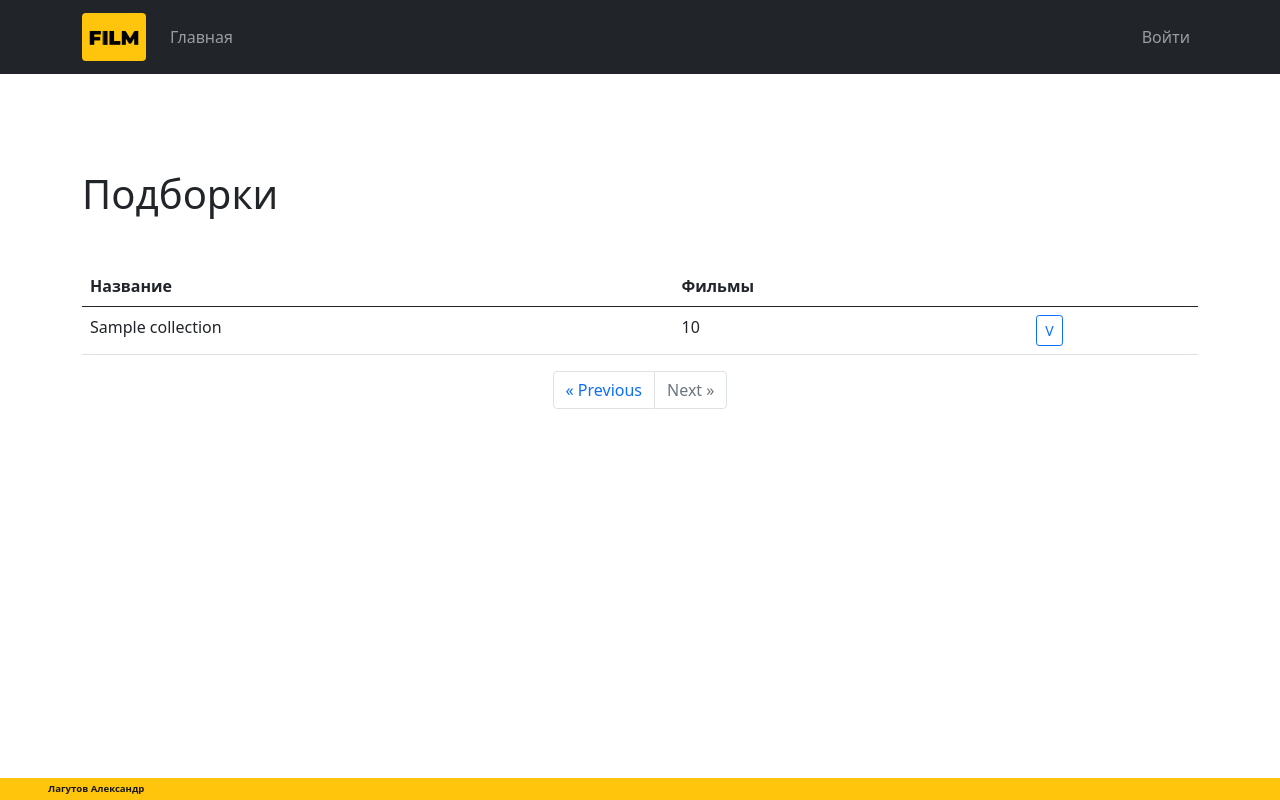
After one commit to RustyR1ng/web-py-exam, a Flask app: template app/templates/users/collections.html in a window 1280 px wide. The commit adds this page. Run offline with Flask 2, Linux system fonts and the light colour scheme; the template is opened without the code that fills it: most values are stand-ins (such as "Sample title", 1, 10 or a date in 2020); some libraries are stand-ins or nearby versions.

Commit message:
collections list, policy for collections, EazyMDE fix, footer

```diff
--- a/app/app.py
+++ b/app/app.py
@@ -31,7 +31,7 @@ def query_ex(query, args, cursor, amount=None):
     return record
 
 
-from auth import bp as auth_bp, init_login_manager, check_rights
+from auth import bp as auth_bp, init_login_manager, check_rights, load_record
 
 init_login_manager(app)
 app.register_blueprint(auth_bp)
@@ -85,8 +85,7 @@ def index():
 @login_required
 def show_user(user_id):
     with mysql.connection.cursor(named_tuple=True) as cursor:
-        search_user = "SELECT * FROM users WHERE id = %s;"
-        user = query_ex(search_user, [user_id], cursor, 'one')
+        user = load_record(user_id)
         search_user_role = "SELECT * FROM roles WHERE id = %s;"
         role = query_ex(search_user_role, [user.role], cursor, 'one')
         search_user_reviews = '''SELECT films.film_name AS film, review, mark
@@ -186,7 +185,7 @@ def create():
     form_data = {}
     for key, val in request.form.lists():
         if len(val) > 1:
-            form_data[key] = [int(item) for item in val] or None
+            form_data[key] = [int(item) for item in val if item]
         else:
             form_data[key] = val[0] or None
     insert_film = '''INSERT INTO films (film_name, descrip, year_of_production, country, director, scenar, actors, duration_min)
@@ -224,11 +223,9 @@ def form_edit(film_id):
         search_film_genres = "SELECT genre FROM film_genre WHERE film=%s;"
         f_genres = query_ex(search_film_genres, [film_id], cursor, 'all')
         film['genres'] = [genre['genre'] for genre in f_genres]
-        return render_template(
-            'films/edit.html',
-            genres=load_genres(),
-            film=film,
-        )
+        return render_template('films/edit.html',
+                               genres=load_genres(),
+                               film=film)
 
 
 @app.route('/films/edit/<int:film_id>', methods=['POST'])
@@ -238,13 +235,14 @@ def edit(film_id):
     form_data = {}
     for key, val in request.form.lists():
         if len(val) > 1:
-            form_data[key] = [int(item) for item in val] or None
+            form_data[key] = [int(item) for item in val if item]
         else:
             form_data[key] = val[0] or None
     film_update = '''
         UPDATE films SET film_name=%s, descrip=%s, year_of_production=%s, country=%s, director=%s, scenar=%s, actors=%s, duration_min=%s
         WHERE id=%s;
     '''
+
     with mysql.connection.cursor(named_tuple=True) as cursor:
         try:
             query_ex(film_update, [
@@ -253,6 +251,12 @@ def edit(film_id):
                 form_data['director'], form_data['scenar'],
                 form_data['actors'], form_data['duration_min'], film_id
             ], cursor)
+            if form_data['genres']:
+                genres_delete = "DELETE FROM film_genre WHERE film=%s"
+                genres_update = "INSERT INTO film_genre (film, genre) VALUES (%s,%s) "
+                query_ex(genres_delete, [film_id], cursor)
+                for genre in form_data['genres']:
+                    query_ex(genres_update, [film_id, genre], cursor)
             mysql.connection.commit()
         except connector.errors.DatabaseError as err:
             flash('Введены некорректные данные. Ошибка сохранения.', 'danger')
@@ -277,3 +281,37 @@ def delete(film_id):
             return redirect(url_for('index'))
         flash('Запись успешно удалена', 'success')
         return redirect(url_for('index'))
+
+
+@app.route('/users/<int:user_id>/collections')
+@login_required
+def show_collections(user_id):
+    if not current_user.can('collections', record=load_record(user_id)):
+        flash('Вы не можете просмотреть подборки другого пользователя',
+              'warning')
+        return redirect(url_for('index'))
+    with mysql.connection.cursor(dictionary=True) as cursor:
+        page = request.args.get('page', 1, type=int)
+        count = "SELECT count(*) AS count FROM collections"
+        total_pages = math.ceil(
+            query_ex(count, [], cursor, 'one')['count'] / PER_PAGE)
+        pagination_info = {
+            'current_page': page,
+            'total_pages': total_pages,
+            'per_page': PER_PAGE
+        }
+        search_collections = '''SELECT * FROM collections
+        WHERE user=%s
+        LIMIT %s
+        OFFSET %s;'''
+        collections = query_ex(search_collections,
+                               [user_id, PER_PAGE, PER_PAGE * (page - 1)],
+                               cursor, 'all')
+        search_films_amount = "SELECT COUNT(*) AS cnt FROM film_collection WHERE collection=%s"
+        for collection in collections:
+            films_amount = query_ex(search_films_amount, [collection['id']],
+                                    cursor, 'one')
+            collection['films_amount'] = films_amount['cnt']
+        return render_template('users/collections.html',
+                               collections=collections,
+                               pagination_info=pagination_info)
--- a/app/static/css/main.css
+++ b/app/static/css/main.css
@@ -1,3 +1,17 @@
 body {
   min-height: 100vh;
 }
+
+.editor-toolbar button i::before {
+  color: #bebebe !important;
+}
+.editor-toolbar button:hover {
+  background-color: #181818 !important;
+}
+
+footer {
+  background: #ffc50c;
+  color: #181818;
+  font-size: 0.6rem;
+  font-weight: 900;
+}
--- a/app/templates/base.html
+++ b/app/templates/base.html
@@ -6,15 +6,14 @@
     <meta name="viewport" content="width=device-width, initial-scale=1, shrink-to-fit=no">
     <link rel="icon" href="{{ url_for('static', filename='img/logo.jpg') }}" type="image/jpg" />
     <link rel="stylesheet" href="{{ url_for('static', filename='css/bootstrap.min.css') }}">
+    <link rel="stylesheet" href="https://unpkg.com/easymde/dist/easymde.min.css">
+    <link rel="stylesheet" href="{{ url_for('static', filename='css/dark-mode.css') }}">
     <link rel="stylesheet" href="{{ url_for('static', filename='css/main.css') }}">
-    <link rel="stylesheet" href="{{ url_for('static', filename='css/dark-mode.css') }}">
-    <link rel="stylesheet" href="https://unpkg.com/easymde/dist/easymde.min.css">
-    <script defer src="https://code.jquery.com/jquery-3.5.1.slim.min.js"
+    <script src="https://code.jquery.com/jquery-3.5.1.slim.min.js"
         integrity="sha384-DfXdz2htPH0lsSSs5nCTpuj/zy4C+OGpamoFVy38MVBnE+IbbVYUew+OrCXaRkfj" crossorigin="anonymous">
     </script>
-    <script defer src="{{ url_for('static', filename='js/bootstrap.min.js') }}">
-    </script>
-    <script defer src="https://unpkg.com/easymde/dist/easymde.min.js"></script>
+
+    <script src="https://unpkg.com/easymde/dist/easymde.min.js"></script>
 
     <title>
         {% if title %}
@@ -25,7 +24,7 @@
     </title>
 </head>
 
-<body class="dark-mode">
+<body class="dark-mode d-flex flex-column">
     <div class="d-flex flex-column">
         <nav class="navbar navbar-expand-sm navbar-dark bg-dark">
             <div class="container">
@@ -40,6 +39,13 @@
                             <a class="nav-link {% if request.endpoint == 'index' %}active" aria-current="page"
                                 {% endif %}" href="{{ url_for('index') }}">Главная</a>
                         </li>
+                        {% if current_user.is_authenticated and  current_user.can('collections', record=current_user) %}
+                        <li class="nav-item">
+                            <a class="nav-link {% if request.endpoint == 'show_collections' %}active"
+                                aria-current="page" {% endif %}"
+                                href="{{ url_for('show_collections', user_id = current_user.id) }}">Мои подборки</a>
+                        </li>
+                        {% endif %}
                         <li class="nav-item ms-auto">
                             {% if current_user.is_authenticated %}
                             <div class="dropdown ">
@@ -77,6 +83,9 @@
             {% endblock %}
         </div>
     </div>
+    <footer class="mt-auto p-1 ps-5">Лагутов Александр</footer>
+    <script defer src="{{ url_for('static', filename='js/bootstrap.min.js') }}">
+    </script>
     <script defer src="{{ url_for('static', filename='js/main.js') }}"></script>
 </body>
 
--- a/app/templates/pagination.html
+++ b/app/templates/pagination.html
@@ -1,10 +1,12 @@
-{% macro render_pagination(endpoint, pagination_info) %}
+{% macro render_pagination(endpoint, pagination_info, args={}) %}
 {% set page = pagination_info.current_page  %}
 {% set total_pages = pagination_info.total_pages  %}
 <nav aria-label="Page navigation example">
     <ul class="pagination justify-content-center">
         <li class="page-item  {% if page == 1 %}disabled{% endif %}">
-            <a class="page-link" href="{{ url_for(endpoint, page=page -1) }}" aria-label="Previous">
+            <a class="page-link"
+                href="{% if args %} {{ url_for(endpoint, page=page - 1, **args) }} {% else %} {{ url_for(endpoint, page=page - 1, **args) }} {% endif %}"
+                aria-label="Previous">
                 <span aria-hidden="true">&laquo;</span>
                 <span class="sr-only">Previous</span>
             </a>
@@ -13,10 +15,13 @@
         {% set end = page + 3 if page + 3 <= total_pages else total_pages %}
         {% for page_num in range(start, end + 1) %}
         <li class="page-item  {% if page_num == page %}active{% endif %}"><a class="page-link"
-                href="{{ url_for(endpoint, page=page_num) }}">{{ page_num }}</a></li>
+                href="{% if args %} {{ url_for(endpoint, page=page_num, **args) }} {% else %} {{ url_for(endpoint, page=page_num) }} {% endif %}">{{ page_num }}</a>
+        </li>
         {% endfor %}
         <li class="page-item {% if page == total_pages %}disabled{% endif %}">
-            <a class="page-link" href="{{ url_for(endpoint, page=page +1) }}" aria-label="Next">
+            <a class="page-link"
+                href="{% if args %} {{ url_for(endpoint, page=page + 1, **args) }} {% else %} {{ url_for(endpoint, page=page + 1) }} {% endif %}"
+                aria-label="Next">
                 <span class="sr-only">Next</span>
                 <span aria-hidden="true">&raquo;</span>
             </a>
--- /dev/null
+++ b/app/templates/users/collections.html
@@ -0,0 +1,39 @@
+{% extends 'base.html' %}
+{% from 'pagination.html' import render_pagination %}
+
+{% block content %}
+
+<div class="row align-items-center">
+    <h1 class="my-5 col-md-7">Подборки</h1>
+</div>
+
+
+<table class="table">
+    <thead>
+        <tr>
+            <th>Название</th>
+            <th>Фильмы</th>
+            <th></th>
+        </tr>
+    </thead>
+    <tbody>
+        {% for collection in collections %}
+        <tr>
+            <td class="film-name">{{ collection.collection_name }}</td>
+            <td>{{ collection.films_amount }}</td>
+            <td>
+                <div class="btn-group btn-group-sm">
+                    <a class="btn btn-outline-primary"
+                        href="url_for('show_collection', collection_id=collection.id) ">V</a>
+                </div>
+            </td>
+        </tr>
+        {% endfor %}
+    </tbody>
+</table>
+
+{% if pagination_info.total_pages != 0 %}
+{{ render_pagination(request.endpoint, pagination_info, {'user_id' : current_user.id}) }}
+{% endif%}
+
+{% endblock %}
--- a/ct.sql
+++ b/ct.sql
@@ -69,3 +69,20 @@ CREATE TABLE posters(
 	FOREIGN KEY(film) REFERENCES films(id) ON DELETE CASCADE,
     FOREIGN KEY(genre) REFERENCES genres(id)
  );
+
+/* Подбоки */
+CREATE TABLE collections(
+	id INT AUTO_INCREMENT PRIMARY KEY,
+    collection_name VARCHAR(20) NOT NULL,
+    user INT,
+    FOREIGN KEY(user) REFERENCES users(id) ON DELETE CASCADE
+ );
+
+/* Фильм-Подбока */
+ CREATE TABLE film_collection(
+    film INT,
+    collection INT,
+	PRIMARY KEY (film, collection),
+	FOREIGN KEY(film) REFERENCES films(id) ON DELETE CASCADE,
+    FOREIGN KEY(collection) REFERENCES collections(id) ON DELETE CASCADE
+ );
```
Also changed, not shown: app/templates/films/form.html (+3 -4 lines), app/users_policy.py (+9 -0 lines).
